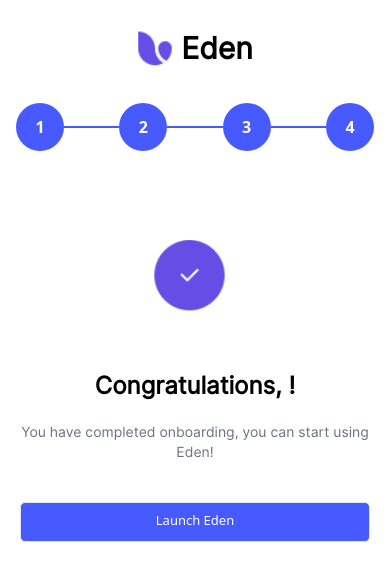
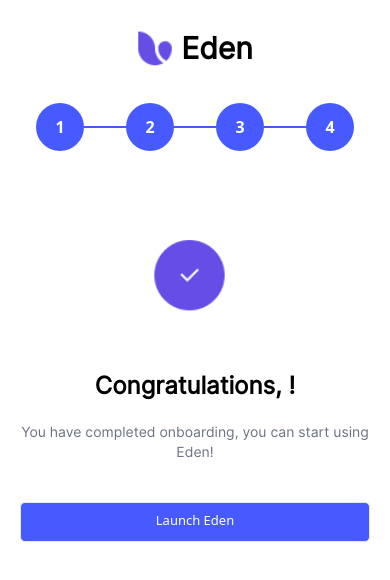
Before and after one commit to deepak-fletcher/EDEN, a React (Create React App) app: page /complete in a window 390 px wide. Shown: the top 580 px of the page. Built offline with nearby package versions, Linux system fonts and the light colour scheme.

Commit message:
few more comments

```diff
--- a/src/components/Complete.js
+++ b/src/components/Complete.js
@@ -15,7 +15,7 @@
       <TopComponent></TopComponent>
 
       {/* Div tagthat contains the progress bar component */}
-      <div class="h-[48px] mt-[3%] mb-[3%] w-[350px]] md:w-[450px] ml-auto mr-auto">
+      <div class="h-[48px] mt-[3%] mb-[3%] w-[350px] md:w-[450px] ml-auto mr-auto">
         {/*Progress bar component with value 1 being passed as a prop so that the first section of the progress abr can be highlighted*/}
         <ProgressBar step="4"></ProgressBar>
       </div>
```
